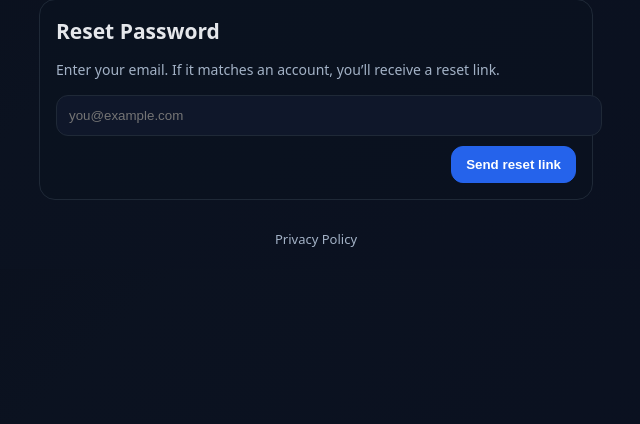
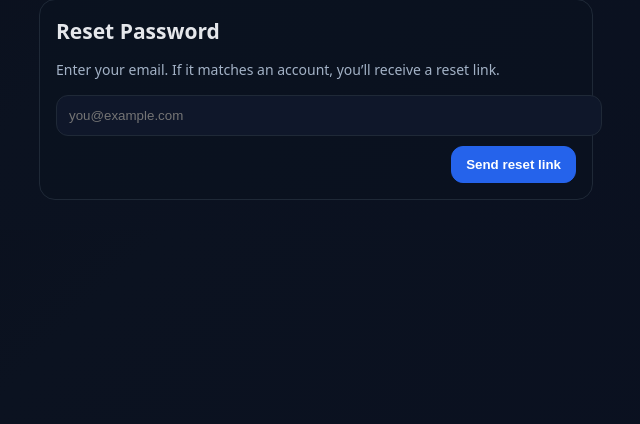
Before and after one commit to Mike-McMahon-11/auto_repair_task_flow, a Flask app: page /reset-password in a window 1280 px wide. Shown: the part 31-455 px from the top of the page, without its empty margins (324-964 px from the left). Run offline with Flask 3, Linux system fonts and the light colour scheme; parts of the project's set-up code (start-up, migrations or seed data) failed here and were passed over.

Commit message:
Removed Privacy Page

```diff
--- a/templates/reset_password.html
+++ b/templates/reset_password.html
@@ -12,23 +12,6 @@ body{margin:0; color:var(--text); background:linear-gradient(135deg,#0a0f1c,#0b1
 :root[data-theme="light"] .card{background:#fff; border:1px solid #94a3b8; box-shadow:0 10px 28px rgba(15,23,42,.08)}
 :root[data-theme="light"] .input{background:#fff; color:#0b1324; border:1px solid #94a3b8}
 
-.site-footer{
-    text-align:center;
-    margin:30px 0 20px;
-    font-size:13px;
-    color:var(--muted);
-}
-
-.site-footer a{
-    color:var(--muted);
-    text-decoration:none;
-    margin:0 8px;
-}
-
-.site-footer a:hover{
-    text-decoration:underline;
-}
-
 </style></head>
 <body>
 <div class="card">
@@ -41,8 +24,4 @@ body{margin:0; color:var(--text); background:linear-gradient(135deg,#0a0f1c,#0b1
 </div>
 <script>(function(){ const t=localStorage.getItem('theme'); if(t) document.documentElement.setAttribute('data-theme', t); })();</script>
 
-  <footer class="site-footer">
-      <a href="{{ url_for('privacy') }}">Privacy Policy</a>
-  </footer>
-
 </body></html>
```
Also changed, not shown: templates/login.html (+0 -7 lines), templates/register_shop.html (+0 -21 lines).
